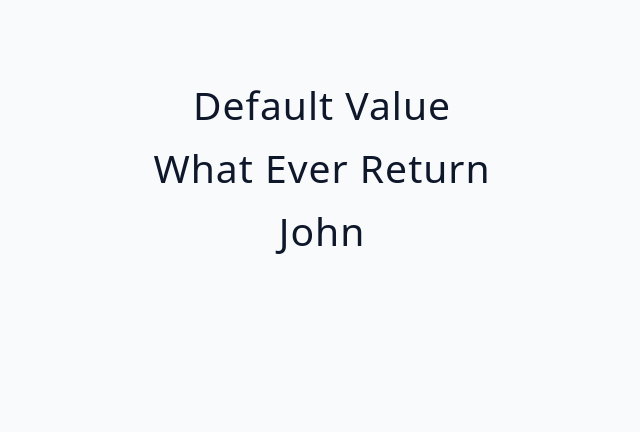
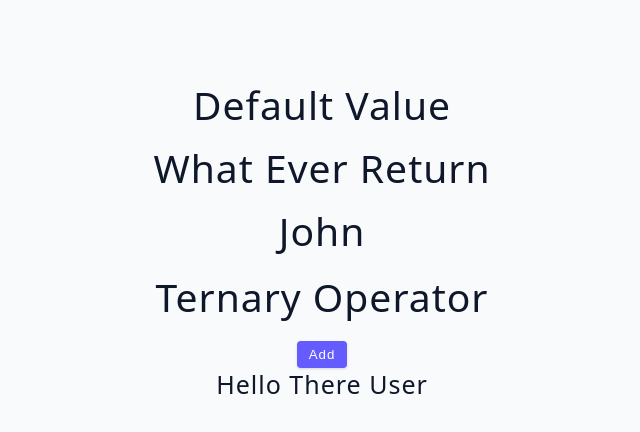
Before and after one commit to vinothsmart/react18, a React (Vite) app: page / in a window 1280 px wide. Shown: the top 432 px of the page, without its empty margins (318-958 px from the left). Built offline with nearby package versions, Linux system fonts and the light colour scheme.

Commit message:
ternary cond rendering

```diff
--- a/src/tutorial/03-conditional-rendering/starter/05-short-circuit-examples.jsx
+++ b/src/tutorial/03-conditional-rendering/starter/05-short-circuit-examples.jsx
@@ -24,6 +24,17 @@ const ShortCircuitExamples = () => {
         </div>
       )} */}
       {user && <SomeComponent name={user.name} />}
+      <h2 style={{ margin: '1rem 0' }}>Ternary Operator</h2>
+      <button className='btn'>{isEditing ? 'Edit' : 'Add'}</button>
+      {user ? (
+        <div>
+          <h4>hello there user</h4>
+        </div>
+      ) : (
+        <div>
+          <h4>please join</h4>
+        </div>
+      )}
     </div>
   );
 };
```
